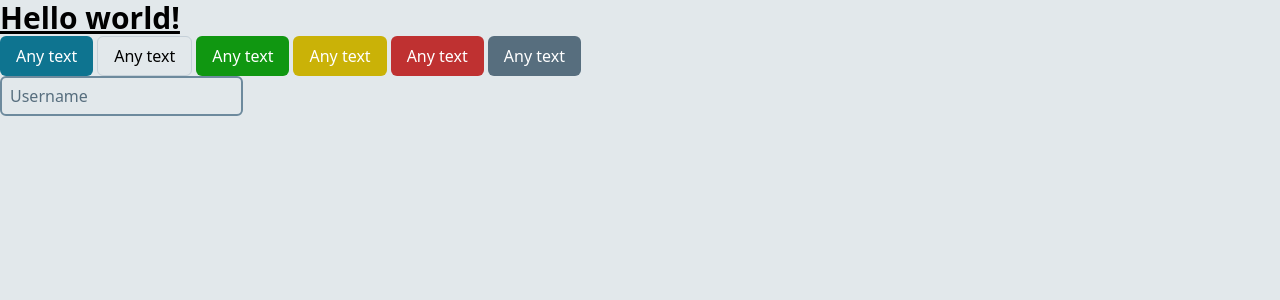
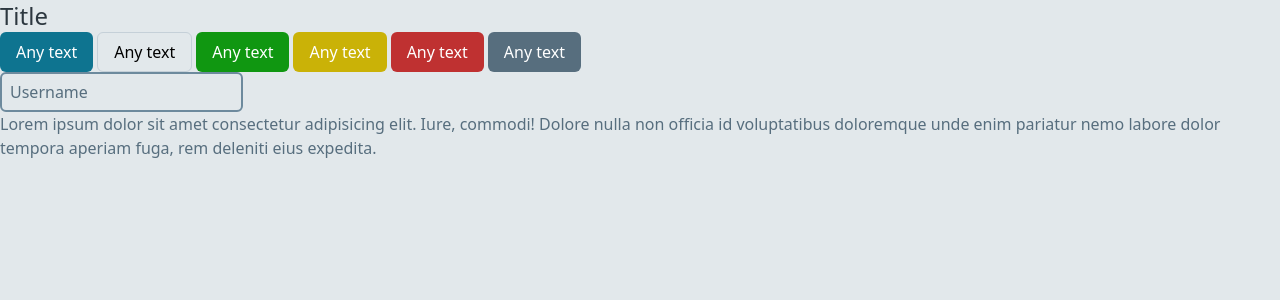
Before and after one commit to Ihasimbola/raketo-front, a React (Create React App) app: page / in a window 1280 px wide. Shown: the top 300 px of the page. Built offline with nearby package versions, Linux system fonts and the light colour scheme.

Commit message:
integrating text component

```diff
--- a/package.json
+++ b/package.json
@@ -12,6 +12,7 @@
     "@types/react-dom": "^18.2.18",
     "class-variance-authority": "^0.7.0",
     "clsx": "^2.1.0",
+    "lucide-react": "^0.303.0",
     "react": "^18.2.0",
     "react-dom": "^18.2.0",
     "react-router-dom": "^6.21.1",
--- a/src/App.tsx
+++ b/src/App.tsx
@@ -2,15 +2,20 @@ import { useRef } from 'react';
 import './App.scss';
 import { Button } from './components/Button/Button';
 import Input from './components/Input/Input';
+import Text from './components/Text/Text';
 
 function App() {
   const inputRef = useRef<HTMLInputElement>(null);
 
   return (
     <div className="App">
-      <h1 className="text-3xl font-bold underline">
-        Hello world!
-      </h1>
+      <Text
+        as="h1"
+        color="light-800"
+        size="2xl"
+      >
+        Title
+      </Text>
       <div className="flex flex-row gap-1">
         <Button size="default" variant="default">Any text</Button>
         <Button size="default" variant="outline">Any text</Button>
@@ -20,6 +25,14 @@ function App() {
         <Button size="default" variant="gray">Any text</Button>
       </div>
       <Input variant="primary" placeholder='Username' ref={inputRef} />
+      <Text
+        color="light-600"
+        size="base"
+      >
+        Lorem ipsum dolor sit amet consectetur adipisicing elit. Iure, commodi! Dolore nulla non officia id voluptatibus doloremque unde enim pariatur nemo labore dolor tempora aperiam fuga, rem deleniti eius expedita.
+      </Text>
+
+
     </div>
   );
 }
--- a/src/components/Text/Text.tsx
+++ b/src/components/Text/Text.tsx
@@ -1,24 +1,47 @@
+import { VariantProps, cva } from 'class-variance-authority'
 import React from 'react'
+import { cn } from '../../lib/utils'
 
-type PropsType = {
-  children: React.ReactNode,
-  size: number,
-  variant: string,
-  as: keyof JSX.IntrinsicElements,
-  classname?: string
-}
+const textVariants = cva(
+  "",
+  {
+    variants: {
+      color: {
+        "light-500": "text-gray-500",
+        "light-600": "text-gray-600",
+        "light-700": "text-gray-700",
+        "light-800": "text-gray-800",
+        black: "text-gray-900",
+        white: "text-gray-100"
+      },
+      size: {
+        xs: "text-xs",
+        sm: "text-sm",
+        base: "text-base",
+        lg: "text-lg",
+        xl: "text-xl",
+        "2xl": "text-2xl",
+      }
+    }
+  }
+)
 
-const Text: React.FC<PropsType> = (props) => {
-  const { children, size, variant, classname , as = "p" } = props;
+interface TextProps extends
+ VariantProps<typeof textVariants> {
+  as?: keyof JSX.IntrinsicElements;
+  children: React.ReactNode;
+  className?: string
+ }
+
+const Text = (props: TextProps) => {
+  const { children, size, className , as = "p", color, ...otherProps } = props;
 
   const Tag = as;
 
   return (
     <Tag
-      style={{
-        fontSize: size,
-        color: variant
-      }}
+     className={cn(textVariants({ color, size }))}
+     {...otherProps}
     >
       { children }
     </Tag>
```
Also changed, not shown: 1 other file (tests, documents, lock files or other folders).
